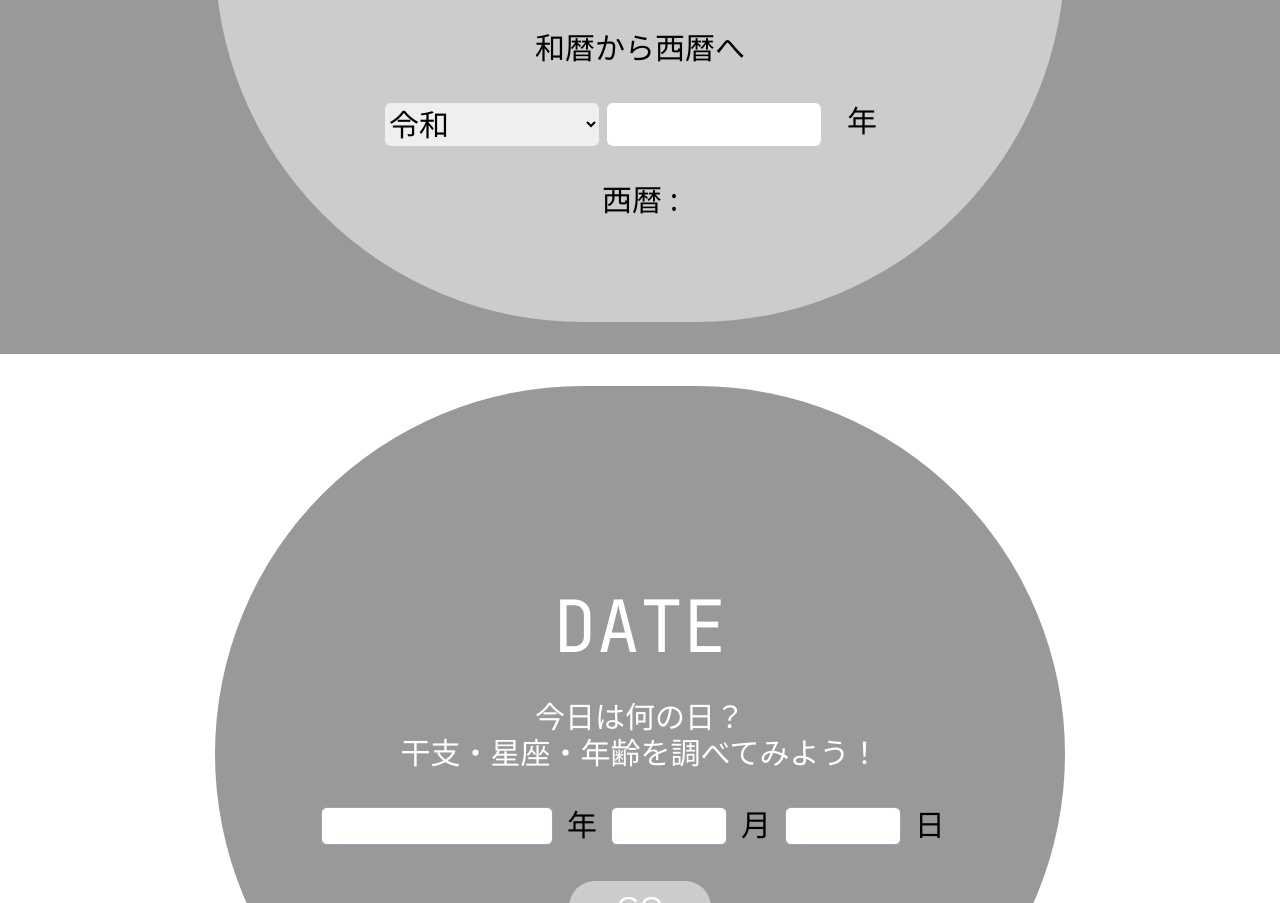
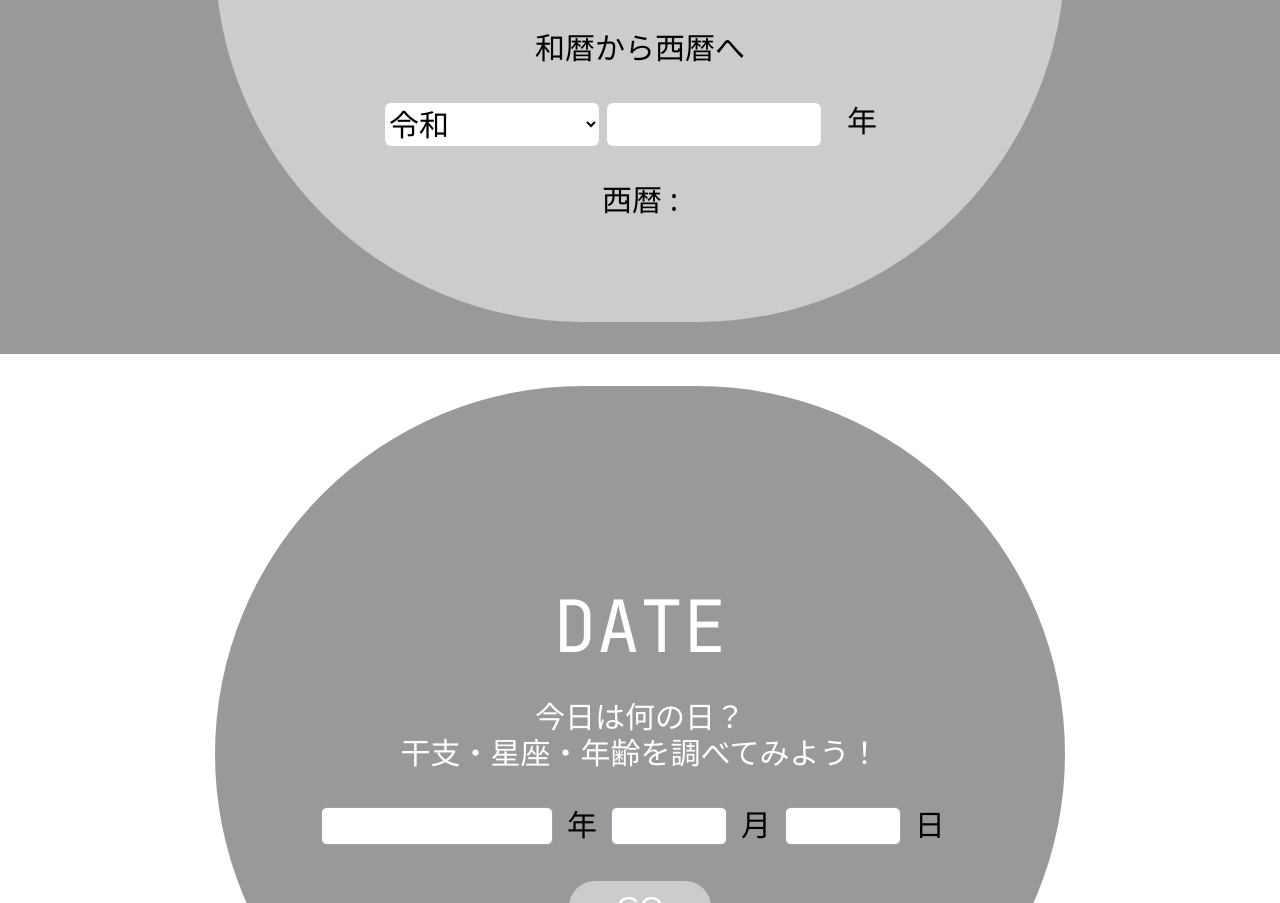
Before and after one commit to Yamaguchi-Katsuya/koyomi, a React (Vite) app: page / in a window 1280 px wide. Shown: the part 1246-2149 px from the top of the page. Built offline with nearby package versions, Linux system fonts and the light colour scheme; a web font is replaced by a local one.

Commit message:
fix: selectbox背景色修正

```diff
--- a/src/components/SeirekiWarekiConverter.tsx
+++ b/src/components/SeirekiWarekiConverter.tsx
@@ -84,7 +84,7 @@ const SeirekiWarekiConverter: React.FC = () => {
                     和暦から西暦へ
                 </label>
                 <div className='grid grid-cols-7 mx-auto gap-2 w-3/5'>
-                    <select className='rounded-md col-span-3' value={selectedEra} onChange={handleEraChange}>
+                    <select className='rounded-md col-span-3 bg-white' value={selectedEra} onChange={handleEraChange}>
                         {eras.map((era) => (
                             <option key={era} value={era}>
                                 {era}
```
